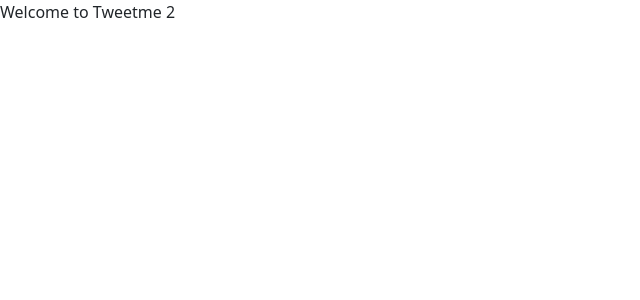
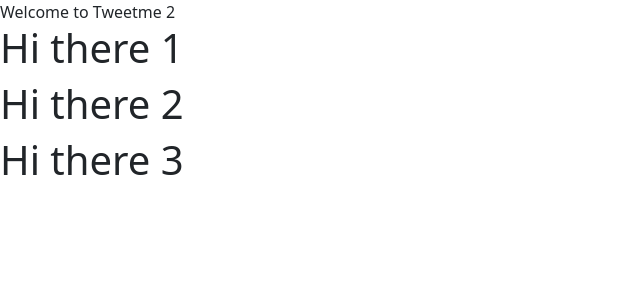
Before and after one commit to suesanjp/tweetme2, a Django app: page / in a window 1280 px wide. Shown: the top 300 px of the page, without its empty margins (0-640 px from the left). Run offline with Django 3.2, Linux system fonts and the light colour scheme; data comes from the database, SQL or seed files in the repository; data that the repository does not hold is empty.

Commit message:
Done chapter 17

```diff
--- a/templates/pages/home.html
+++ b/templates/pages/home.html
@@ -5,7 +5,20 @@
 {% block content %}
 Welcome to Tweetme 2
 
+<div id="tweets">
+  Replace me
+</div>
+
 <script>
+  const tweetsElement = document.getElementById("tweets") // get an html element
+  tweetsElement.innerHTML = 'Loading...' // set new html in that element
+
+  var el1 ="<h1>Hi there 1</h1>"
+  var el2 ="<h1>Hi there 2</h1>"
+  var el3 ="<h1>Hi there 3</h1>"
+
+  tweetsElement.innerHTML = el1 + el2 + el3
+
   const xhr = new XMLHttpRequest()
   const method = 'GET' // "POST"
   const url = "/tweets"
```
Also changed, not shown: 10 other files.
